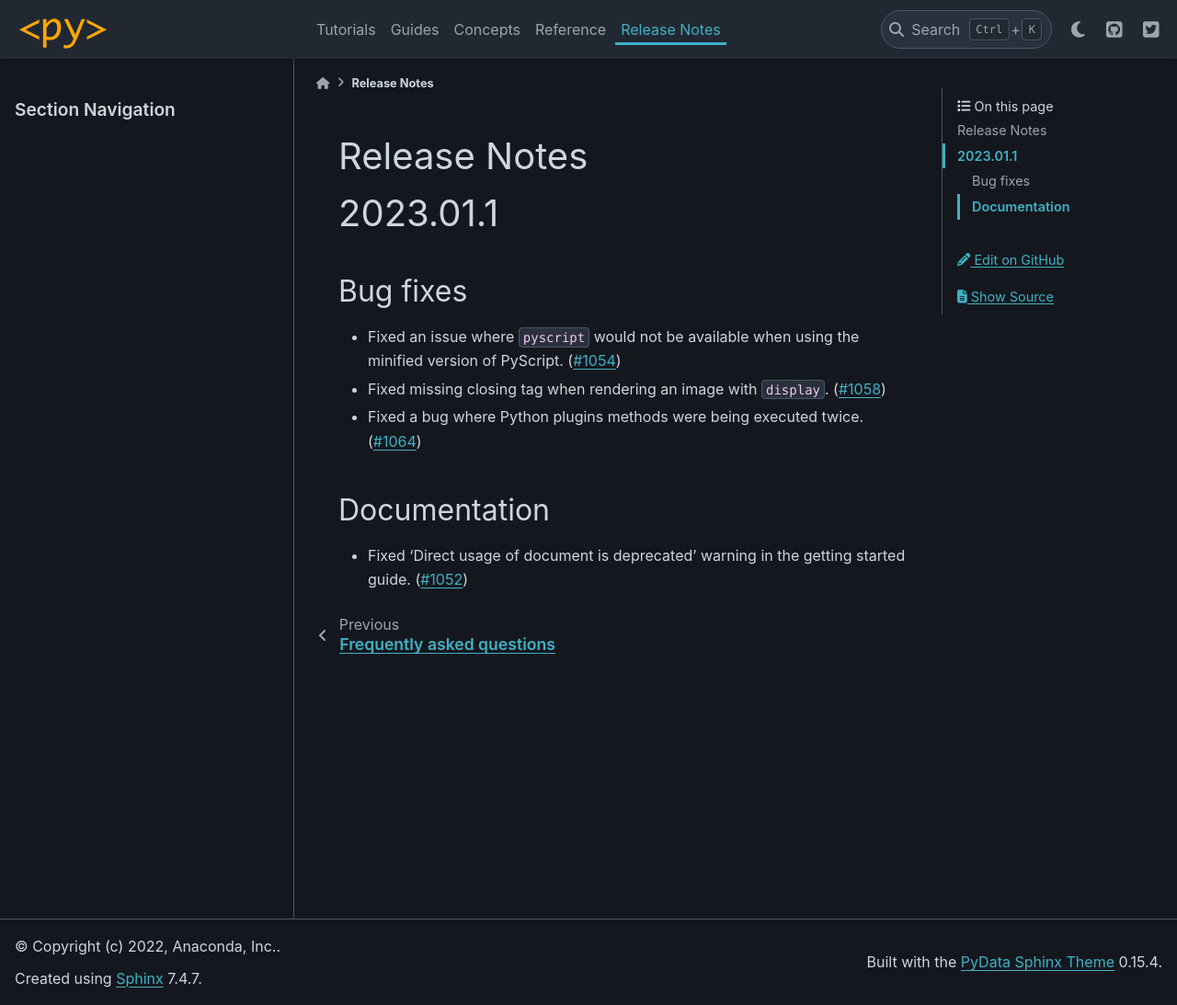
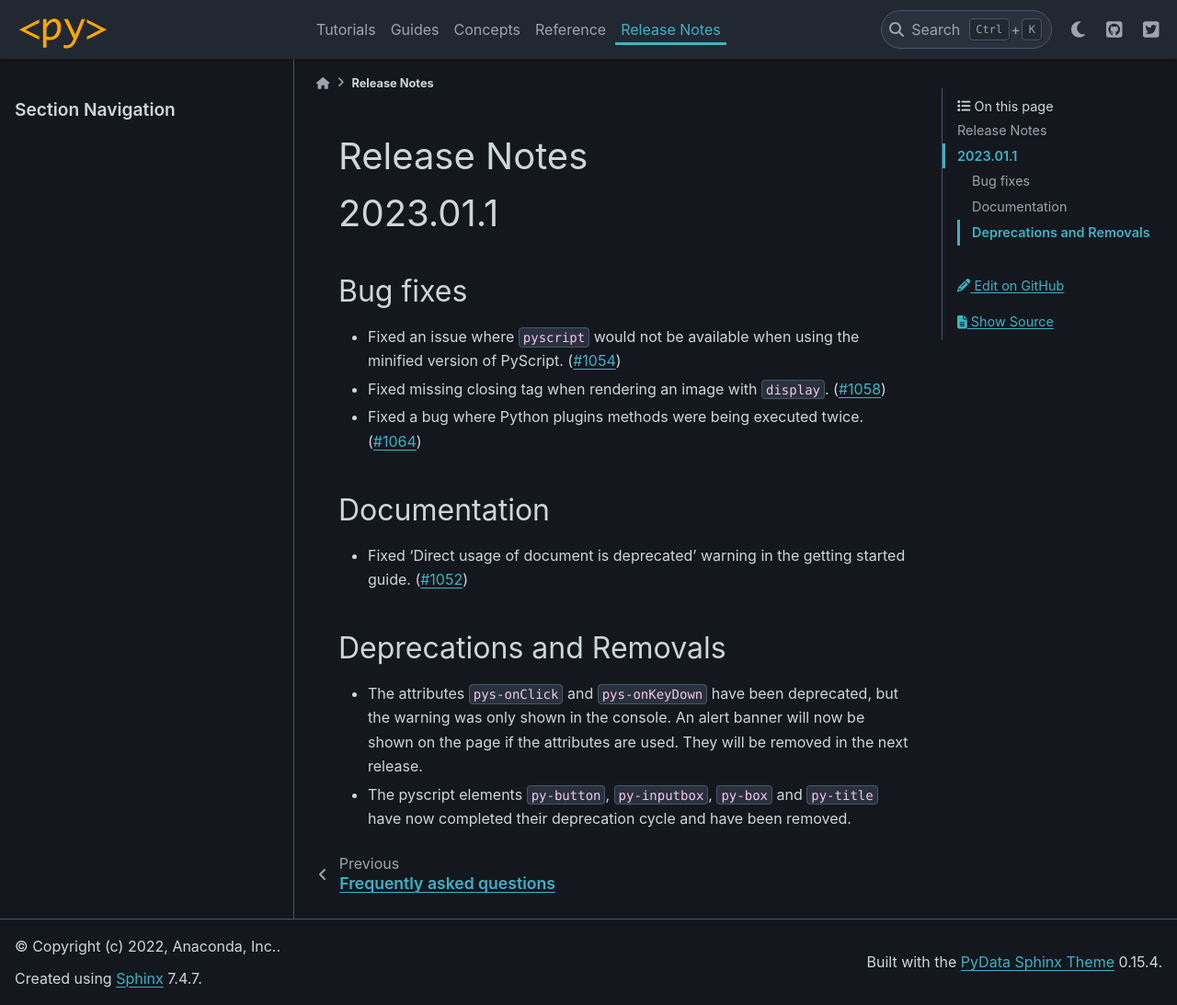
Before and after one commit to pyscript/pyscript, a Sphinx documentation site: the page built from docs/changelog.md, in a window 1280 px wide and 1093 px high. Shown: the whole window at 92% size. Built offline with Sphinx 7.4.7 and the PyData theme 0.15.4, drawn with Linux system fonts in a browser that asks for light colours.

Commit message:
Add entry in changelog

```diff
--- a/docs/changelog.md
+++ b/docs/changelog.md
@@ -14,3 +14,9 @@
 -------------
 
 - Fixed 'Direct usage of document is deprecated' warning in the getting started guide. ([#1052](https://github.com/pyscript/pyscript/pull/1052))
+
+Deprecations and Removals
+-------------------------
+
+- The attributes `pys-onClick` and `pys-onKeyDown` have been deprecated, but the warning was only shown in the console. An alert banner will now be shown on the page if the attributes are used. They will be removed in the next release.
+- The pyscript elements `py-button`, `py-inputbox`, `py-box` and `py-title` have now completed their deprecation cycle and have been removed.
```
